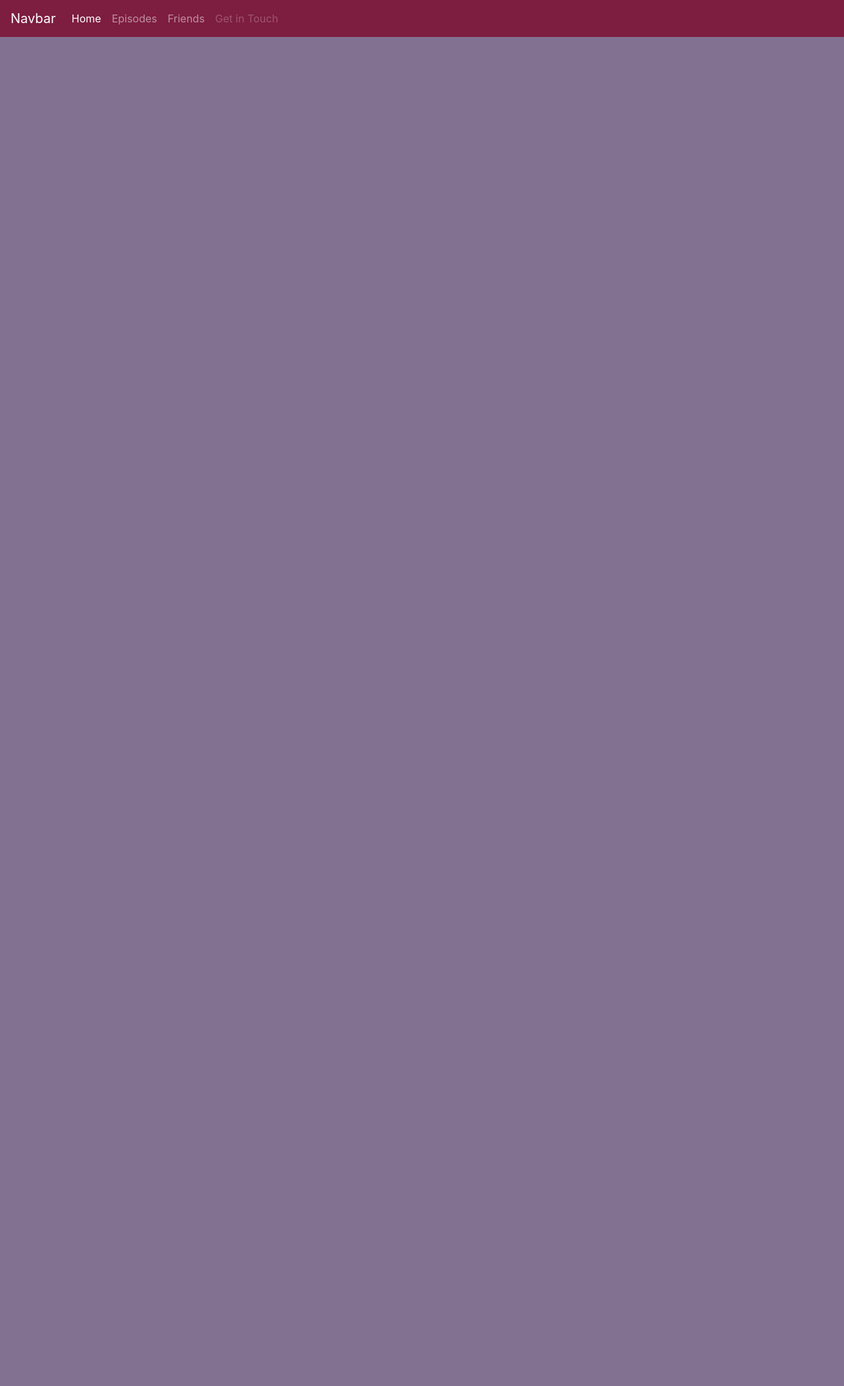
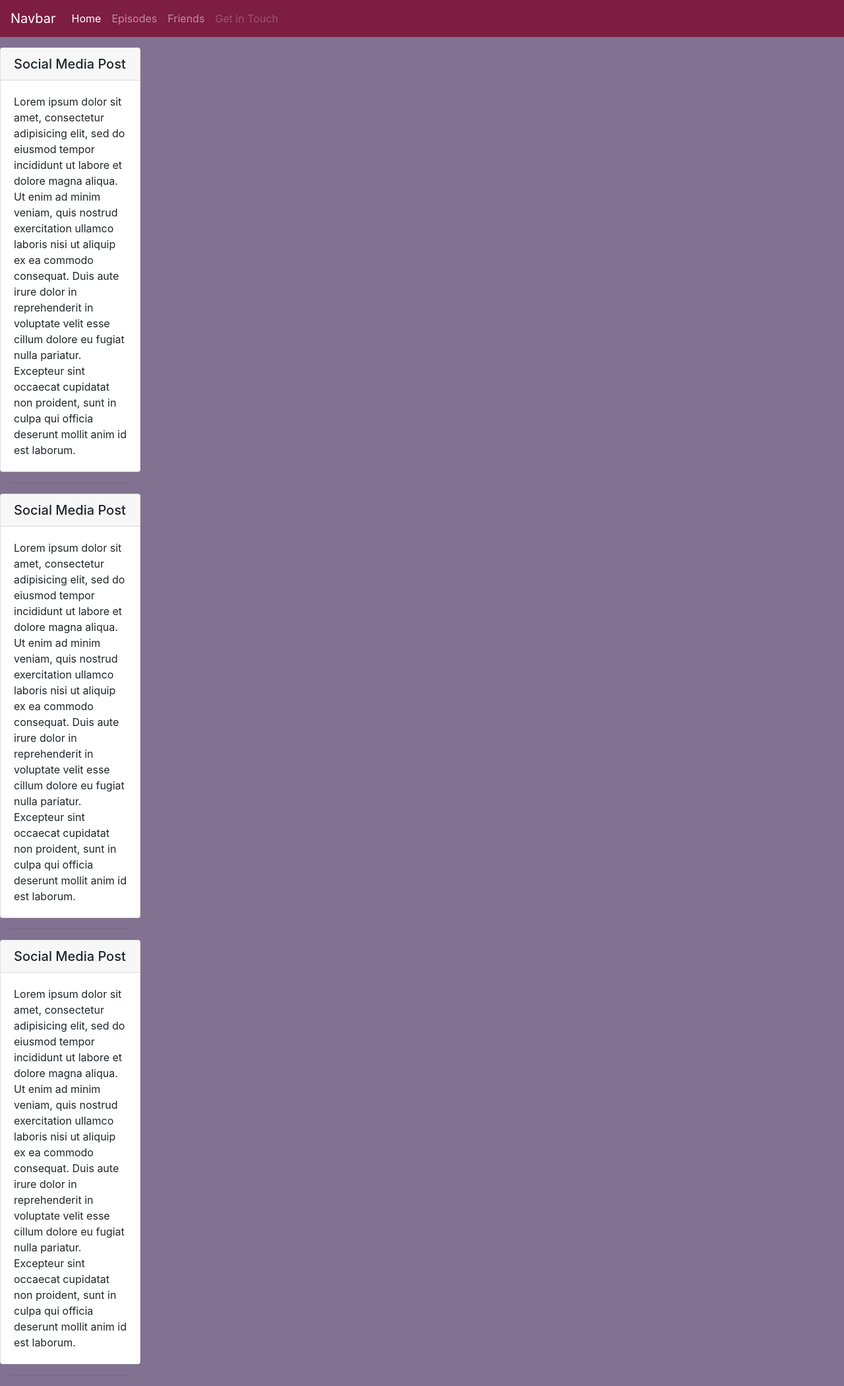
Before and after one commit to BPearlstine/ConquestOfRead, a Django app: page /podcast/episodes/ in a window 1280 px wide. Shown: the whole page at 66% size. Before the commit the page ends 56 px from the top, so only its background shows below. Run offline with Django 3.2, Linux system fonts and the light colour scheme; data that the repository does not hold is empty; some libraries are stand-ins or nearby versions.

Commit message:
adding social media cards

```diff
--- a/conquestofread/templates/base.html
+++ b/conquestofread/templates/base.html
@@ -2,6 +2,7 @@
 <html lang="en" dir="ltr">
   <head>
     <meta charset="utf-8">
+    {% load staticfiles %}
     <title>Conquest of Read</title>
     <link rel="stylesheet" href="https://stackpath.bootstrapcdn.com/bootstrap/4.3.1/css/bootstrap.min.css" integrity="sha384-ggOyR0iXCbMQv3Xipma34MD+dH/1fQ784/j6cY/iJTQUOhcWr7x9JvoRxT2MZw1T" crossorigin="anonymous">
   </head>
@@ -20,14 +21,12 @@
         </div>
       </div>
     </nav>
-    <div>
-      <div class="col-md-6" style="margin-left:1rem; margin-top:1rem;">
-        {% block content %}
-        {% endblock %}
-      </div>
-      <div class="col-md-6">
-
-      </div>
+    <div class="col-md-6" style="margin-left:1rem; margin-top:1rem;">
+      {% block content %}
+      {% endblock %}
+    </div>
+    <div class="col-md-2">
+      {% include "social_media_cards.html" %}
     </div>
     <script src="https://code.jquery.com/jquery-3.3.1.slim.min.js" integrity="sha384-q8i/X+965DzO0rT7abK41JStQIAqVgRVzpbzo5smXKp4YfRvH+8abtTE1Pi6jizo" crossorigin="anonymous"></script>
     <script src="https://cdnjs.cloudflare.com/ajax/libs/popper.js/1.14.7/umd/popper.min.js" integrity="sha384-UO2eT0CpHqdSJQ6hJty5KVphtPhzWj9WO1clHTMGa3JDZwrnQq4sF86dIHNDz0W1" crossorigin="anonymous"></script>
--- /dev/null
+++ b/conquestofread/templates/social_media_cards.html
@@ -0,0 +1,27 @@
+<div class="row">
+  <div class="card">
+    <h5 class="card-header">Social Media Post</h5>
+    <div class="card-body">
+      Lorem ipsum dolor sit amet, consectetur adipisicing elit, sed do eiusmod tempor incididunt ut labore et dolore magna aliqua. Ut enim ad minim veniam, quis nostrud exercitation ullamco laboris nisi ut aliquip ex ea commodo consequat. Duis aute irure dolor in reprehenderit in voluptate velit esse cillum dolore eu fugiat nulla pariatur. Excepteur sint occaecat cupidatat non proident, sunt in culpa qui officia deserunt mollit anim id est laborum.
+    </div>
+  </div>
+</div>
+<hr>
+<div class="row">
+  <div class="card">
+    <h5 class="card-header">Social Media Post</h5>
+    <div class="card-body">
+      Lorem ipsum dolor sit amet, consectetur adipisicing elit, sed do eiusmod tempor incididunt ut labore et dolore magna aliqua. Ut enim ad minim veniam, quis nostrud exercitation ullamco laboris nisi ut aliquip ex ea commodo consequat. Duis aute irure dolor in reprehenderit in voluptate velit esse cillum dolore eu fugiat nulla pariatur. Excepteur sint occaecat cupidatat non proident, sunt in culpa qui officia deserunt mollit anim id est laborum.
+    </div>
+  </div>
+</div>
+<hr>
+<div class="row">
+  <div class="card">
+    <h5 class="card-header">Social Media Post</h5>
+    <div class="card-body">
+      Lorem ipsum dolor sit amet, consectetur adipisicing elit, sed do eiusmod tempor incididunt ut labore et dolore magna aliqua. Ut enim ad minim veniam, quis nostrud exercitation ullamco laboris nisi ut aliquip ex ea commodo consequat. Duis aute irure dolor in reprehenderit in voluptate velit esse cillum dolore eu fugiat nulla pariatur. Excepteur sint occaecat cupidatat non proident, sunt in culpa qui officia deserunt mollit anim id est laborum.
+    </div>
+  </div>
+</div>
+<hr>
```
